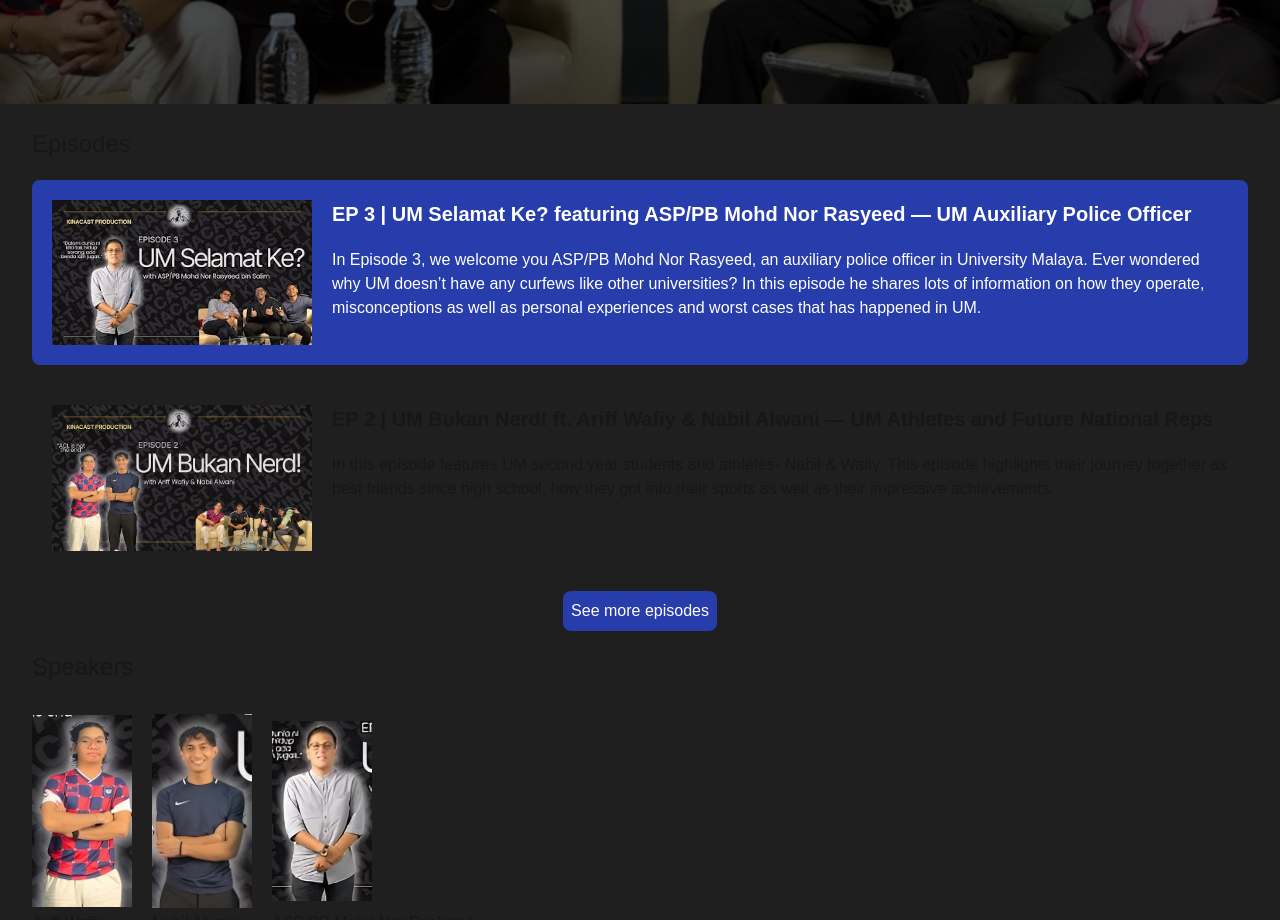
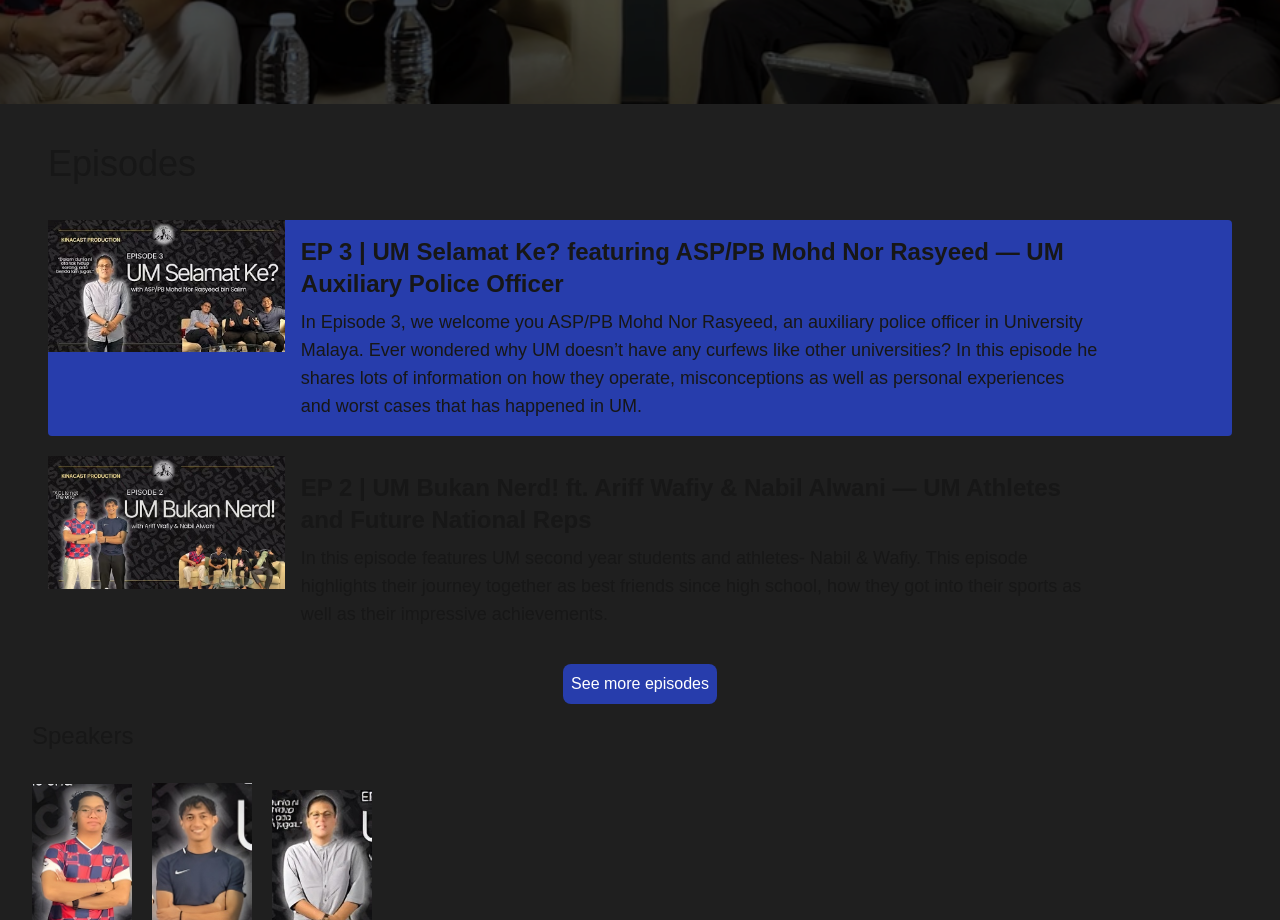
Before and after one commit to AdamAzuddin/Kinacast, a Next.js app: page / in a window 1280 px wide. Shown: the part 760-1680 px from the top of the page. Built offline with nearby package versions, Linux system fonts and the light colour scheme.

Commit message:
scale episodes component

```diff
--- a/components/Episodes.tsx
+++ b/components/Episodes.tsx
@@ -18,32 +18,39 @@ const Episodes = forwardRef<HTMLDivElement>((props, ref) => {
   };
 
   return (
-    <div ref={ref} className="episodes-section flex flex-col">
-      <h2 className="text-2xl">Episodes</h2>
+    <div ref={ref} className="episodes-section flex flex-col p-4">
+      <h2 className="text-2xl md:text-3xl lg:text-4xl mb-4">Episodes</h2>
       {latestEpisodes.map((episode: Episode, index) => (
         <div
           key={episode.id}
-          className={`flex rounded-lg mt-5 ${
-            index === 0 ? "bg-[#273DAC] text-white" : ""
+          className={`flex rounded mt-5 ${
+            index === 0 ? "bg-[#273DAC]" : ""
           }`}
         >
-          <Image
-            src={episode.thumbnail}
-            alt={`thumbnail-${episode.id}`}
-            width={300}
-            height={300}
-            className="p-5"
-          />
-          <div className="pt-5 flex flex-col">
-            <span className="text-xl font-bold">{episode.title}</span>
-            <span className="pt-5 pr-5 text-base">{episode.description}</span>
+          <div className="relative flex-shrink-0 w-[30%] md:w-[25%] lg:w-[20%]">
+            <Image
+              src={episode.thumbnail}
+              alt={`thumbnail-${episode.id}`}
+              layout="responsive"
+              width={4}
+              height={3}
+              className="object-cover"
+            />
+          </div>
+          <div className="flex flex-col justify-center p-4 w-[70%]">
+            <span className="text-md md:text-xl lg:text-2xl font-bold">
+              {episode.title}
+            </span>
+            <span className="text-xs md:text-base lg:text-lg mt-2">
+              {episode.description}
+            </span>
           </div>
         </div>
       ))}
       {/* Button to navigate to /episodes */}
       <button
         onClick={navigateToEpisodes}
-        className="bg-[#273DAC] text-white rounded-lg self-center p-2 m-5"
+        className="bg-[#273DAC] text-white rounded-lg p-2 mt-5 self-center md:self-end lg:self-center hover:bg-[#1f2f8e] transition"
       >
         See more episodes
       </button>
```
